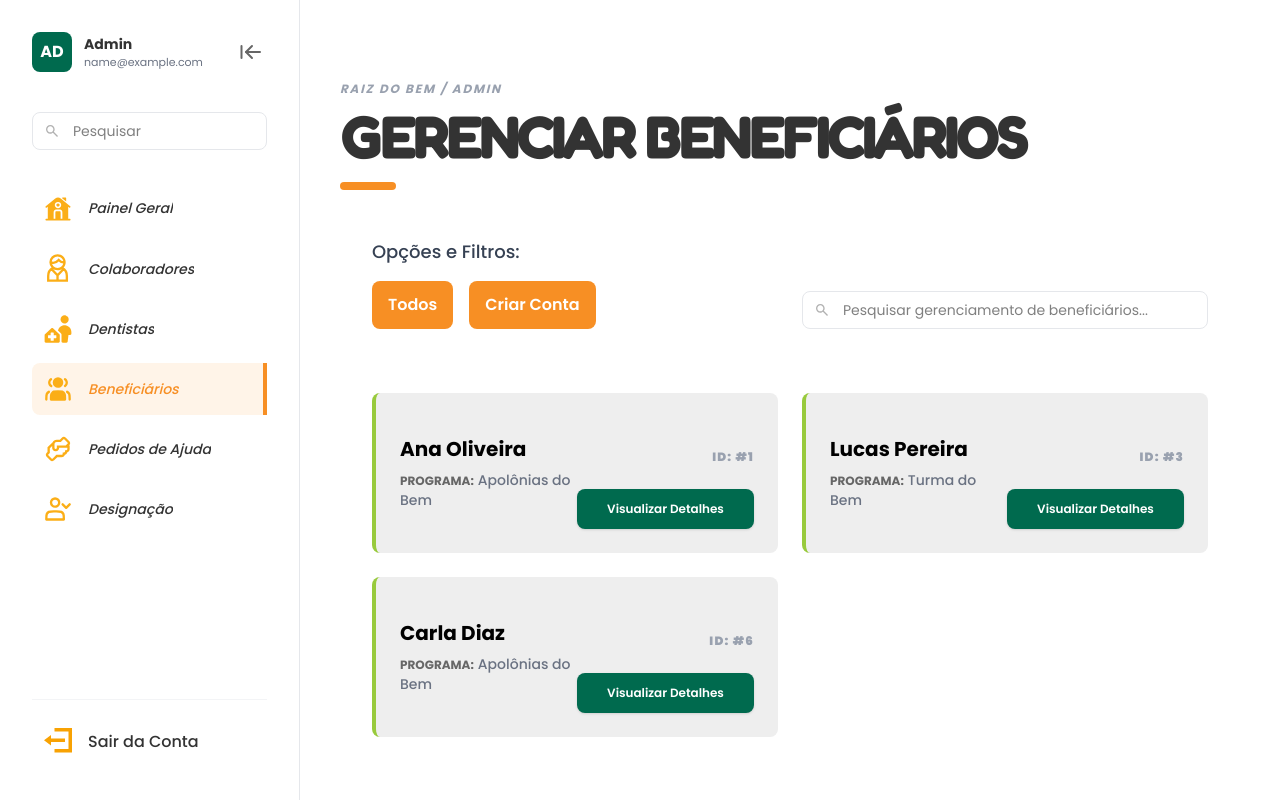
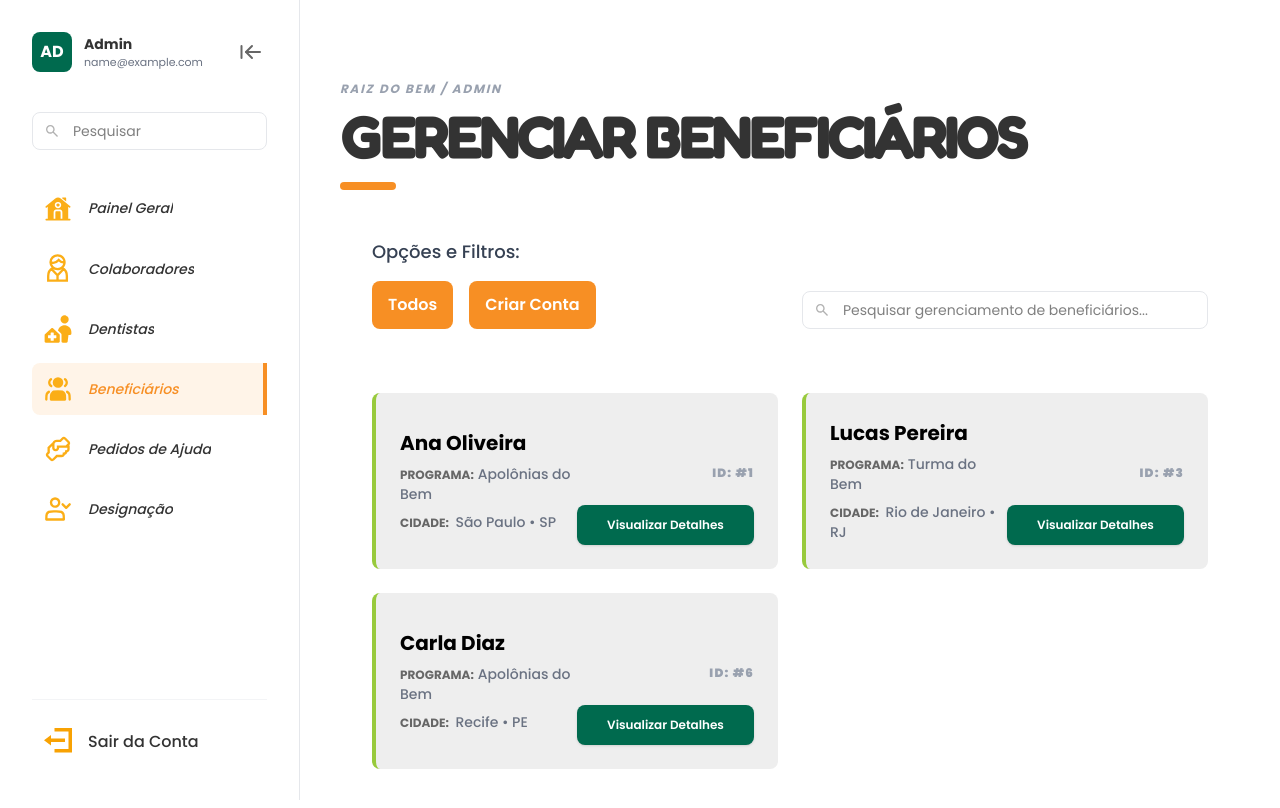
Before and after one commit to TdB-PlataformaRaizDoBem/Raiz-do-Bem, a React (Vite) app: page /admin/beneficiarios in a window 1280 px wide. Built offline with nearby package versions, Linux system fonts and the light colour scheme; sample sign-in values are in the browser's storage.

Commit message:
fix: correção de bugs e falta de dados simples

```diff
--- a/src/components/details/BeneficiarioDetails.tsx
+++ b/src/components/details/BeneficiarioDetails.tsx
@@ -25,7 +25,7 @@ const SecaoVinculos = ({ data }: { data: BeneficiarioCompleto }) => (
 
     <div className="bg-gray/10 p-4 rounded-xl border border-purple-100">
       <p className="text-xs font-black uppercase mb-2 tracking-widest">
-        Coordenador do Caso
+        Colaborador do Caso
       </p>
       {data.coordenador ? (
         <>
@@ -156,7 +156,7 @@ export const BeneficiarioDetails = ({ data, isAdmin, onClose }: BeneficiarioDeta
       </div>
 
       <UserActions>
-        <div className="grid grid-cols-3 md:flex-wrap gap-3 justify-end w-full">
+        <div className="flex flex-wrap md:flex-nowrap gap-3 justify-end w-full">
           {isAdmin && (
             <DeleteUserButton userId={data.id} userName={data.nome} onDelete={onClose} />
           )}
--- a/src/layout/Layout.tsx
+++ b/src/layout/Layout.tsx
@@ -29,9 +29,8 @@ export const AppLayout = () => {
   const [isCollapsed, setIsCollapsed] = React.useState(false);
 
   return (
-    <div className="min-h-screen bg-white flex">
+    <div className="min-h-screen bg-white flex max-w-[1800px] mx-auto">
       <Sidebar isCollapsed={isCollapsed} setCollapsed={setIsCollapsed} />
-
       <main
         className={`
           flex-1 transition-all duration-300 min-h-screen
--- a/src/pages/gerenciaBeneficiarios/Beneficiarios.tsx
+++ b/src/pages/gerenciaBeneficiarios/Beneficiarios.tsx
@@ -56,9 +56,12 @@ export const Beneficiarios = () => {
                 <span className="font-bold text-gray uppercase text-xs mr-1">Programa:</span>
                 {u.programaSocial}
               </p>
+              <p className="text-sm text-gray-500 font-medium">
+                <span className="font-bold text-gray uppercase text-xs mr-1">Cidade: </span>{u.cidade} • {u.estado}
+              </p>
             </div>
             <div className="mt-4 pt-4 flex flex-col gap-6">
-              <span className="text-xs font-black sm:text-end uppercase text-gray-400 tracking-widest">
+              <span className="text-xs font-black lg:text-end border-t border-gray/10 pt-4 lg:border-t-0 uppercase text-gray-400 tracking-widest">
                 ID: #{u.id}
               </span>
               <Button
```
